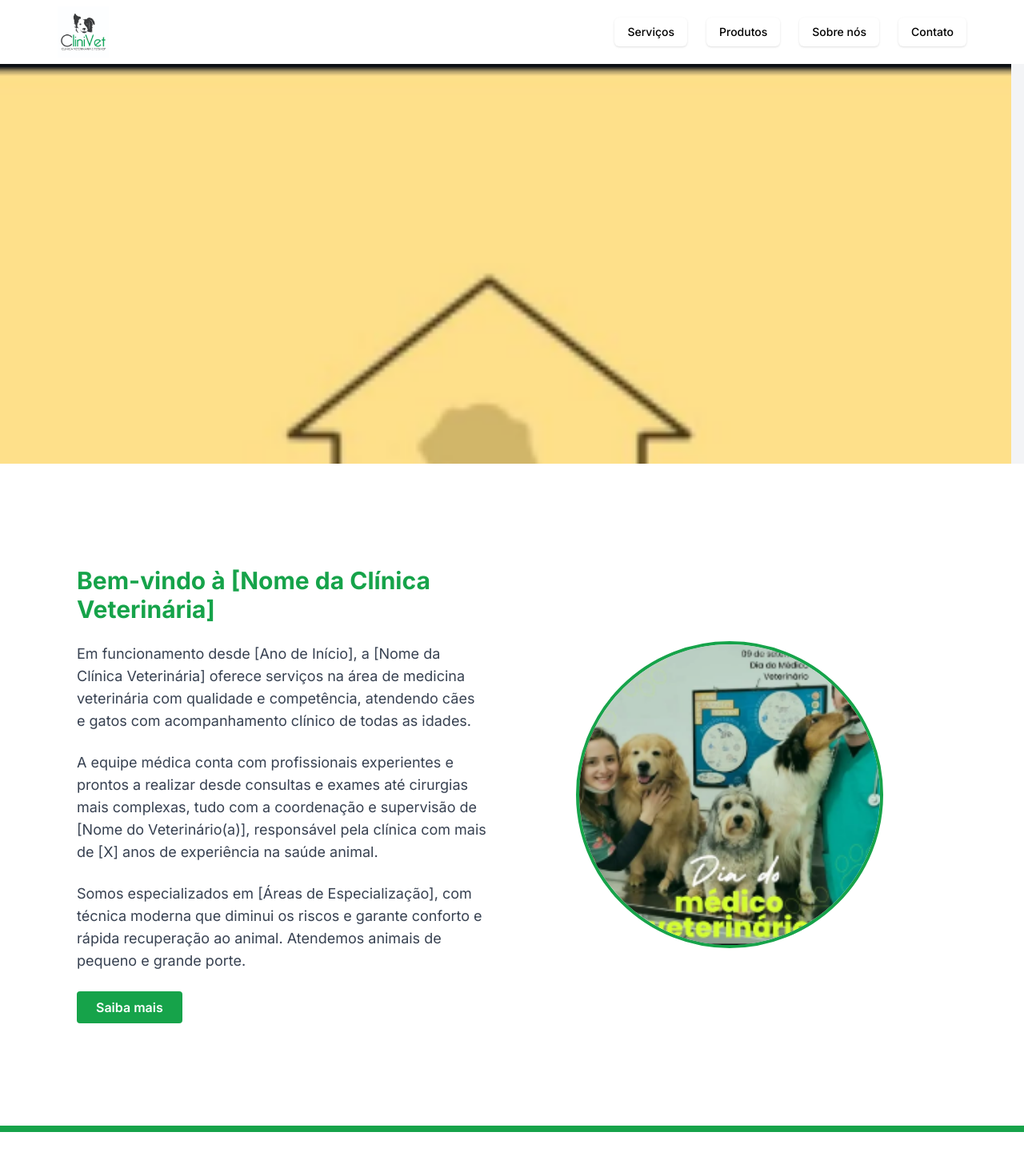
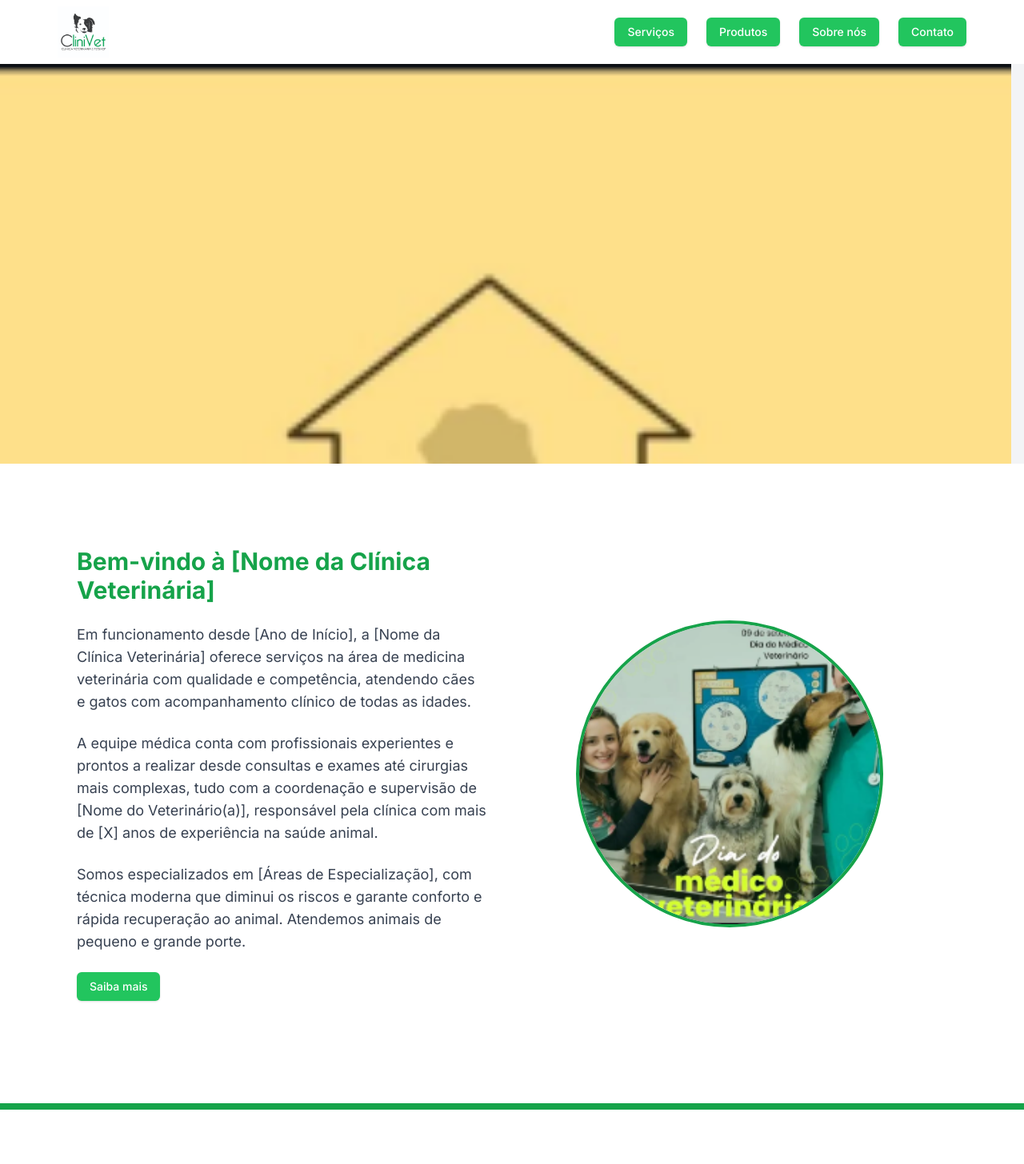
Before and after one commit to Nicolasmoss92/clini-vet, a Next.js app: page /home in a window 1280 px wide. Shown: the top 1456 px of the page at 80% size. Built offline with nearby package versions, Linux system fonts and the light colour scheme.

Commit message:
feat: adjustment button clolor

```diff
--- a/src/app/home/page.tsx
+++ b/src/app/home/page.tsx
@@ -7,6 +7,7 @@ import {
 } from "@/components/ui/carousel"
 import Footer from "@/components/layout/Footer";
 import Header from "@/components/layout/Header";
+import { ButtonLearnAbout } from "@/components/layout/ButtonlearnMore";
 
 export default function Home() {
   return (
@@ -53,7 +54,7 @@ export default function Home() {
           </Carousel>
         </div>
 
-        <div className="w-full max-w-6xl mx-auto flex items-center justify-between py-16 px-8 bg-white rounded-lg mt-16">
+        <div className="w-full max-w-6xl mx-auto flex items-center justify-between py-16 px-8 bg-white rounded-lg mt-10">
 
           {/* Texto à esquerda */}
           <div className="w-1/2 pr-8">
@@ -69,9 +70,7 @@ export default function Home() {
             <p className="text-lg text-gray-700 mb-6">
               Somos especializados em [Áreas de Especialização], com técnica moderna que diminui os riscos e garante conforto e rápida recuperação ao animal. Atendemos animais de pequeno e grande porte.
             </p>
-            <button className="bg-green-600 text-white font-semibold py-2 px-6 rounded hover:bg-green-700">
-              Saiba mais
-            </button>
+            <ButtonLearnAbout/>
           </div>
 
           {/* Imagem à direita */}
--- /dev/null
+++ b/src/components/layout/ButtonlearnMore.tsx
@@ -0,0 +1,10 @@
+import Link from "next/link"
+import { Button } from "@/components/ui/button"
+
+export function ButtonLearnAbout() {
+  return (
+    <Button variant="default">
+      <Link href="/login">Saiba mais</Link>
+    </Button>
+  )
+}
--- a/src/components/ui/button.tsx
+++ b/src/components/ui/button.tsx
@@ -10,15 +10,17 @@ const buttonVariants = cva(
     variants: {
       variant: {
         default:
-          "bg-white text-black shadow hover:bg-green-500 hover:text-white", // Aqui é onde o hover muda para verde
+          "bg-green-500 text-white hover:bg-white hover:text-green-500 shadow", // Padrão verde com letras brancas e hover invertido
         destructive:
-          "bg-destructive text-destructive-foreground shadow-sm hover:bg-red-500",
+          "bg-red-500 text-white shadow-sm hover:bg-red-600", // Exemplo de botão destrutivo
         outline:
-          "border border-input bg-background shadow-sm hover:bg-accent hover:text-accent-foreground",
+          "border border-green-500 bg-transparent text-green-500 hover:bg-green-500 hover:text-white", // Contorno verde com hover invertido
         secondary:
-          "bg-secondary text-secondary-foreground shadow-sm hover:bg-green-500", // Também muda para verde aqui
-        ghost: "hover:bg-green-500 hover:text-accent-foreground", // Alterado para verde no hover
-        link: "text-primary underline-offset-4 hover:underline hover:text-green-500", // Muda para verde no hover
+          "bg-green-300 text-white shadow-sm hover:bg-white hover:text-green-500", // Secundário com hover invertido
+        ghost:
+          "bg-transparent text-green-500 hover:bg-green-500 hover:text-white", // Fantasma com hover invertido
+        link:
+          "text-green-500 underline-offset-4 hover:underline hover:text-green-600", // Link com hover verde mais escuro
       },
       size: {
         default: "h-9 px-4 py-2",
@@ -28,11 +30,11 @@ const buttonVariants = cva(
       },
     },
     defaultVariants: {
-      variant: "default",
+      variant: "default", // Padrão será verde com letras brancas
       size: "default",
     },
   }
-)
+);
 
 
 export interface ButtonProps
```
